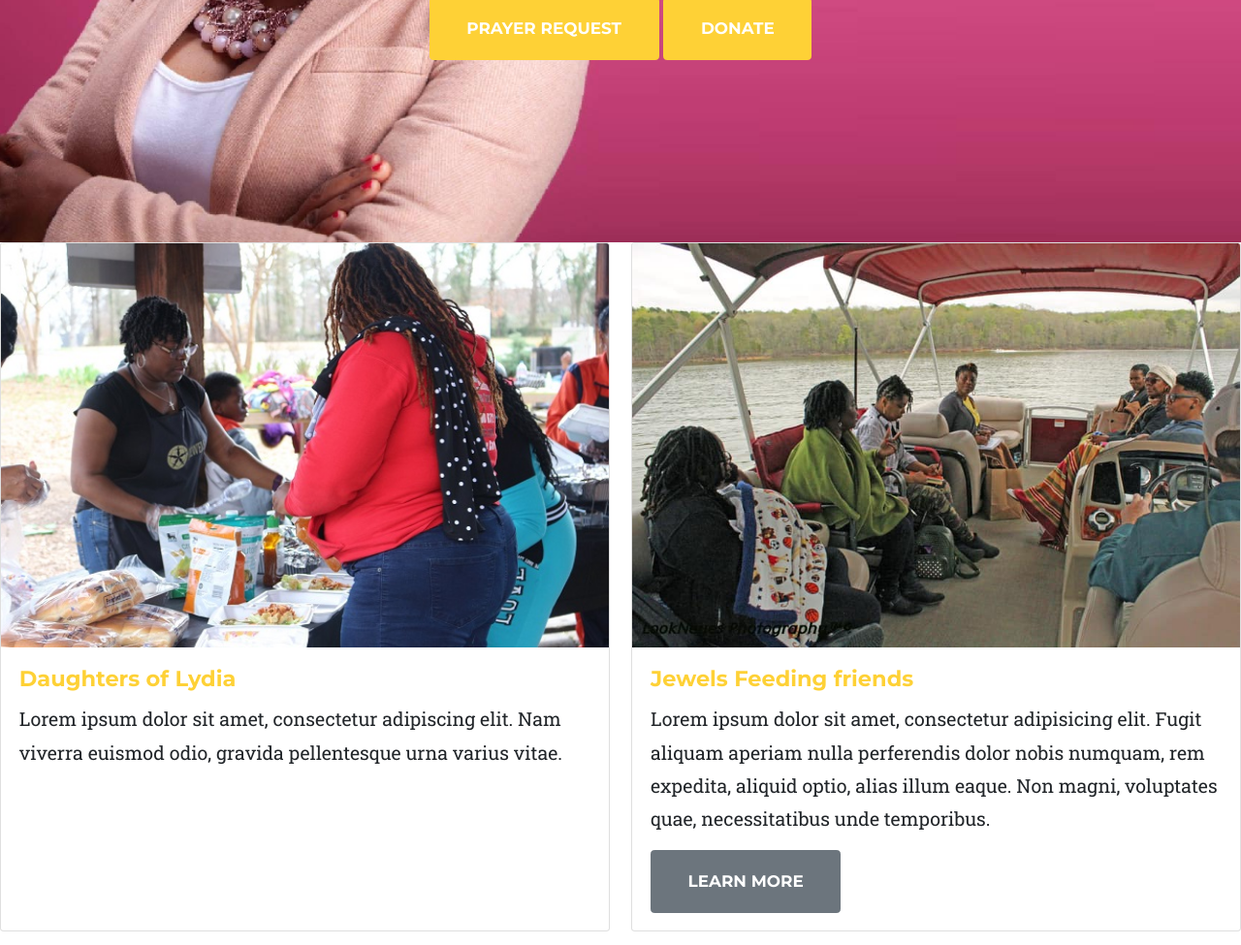
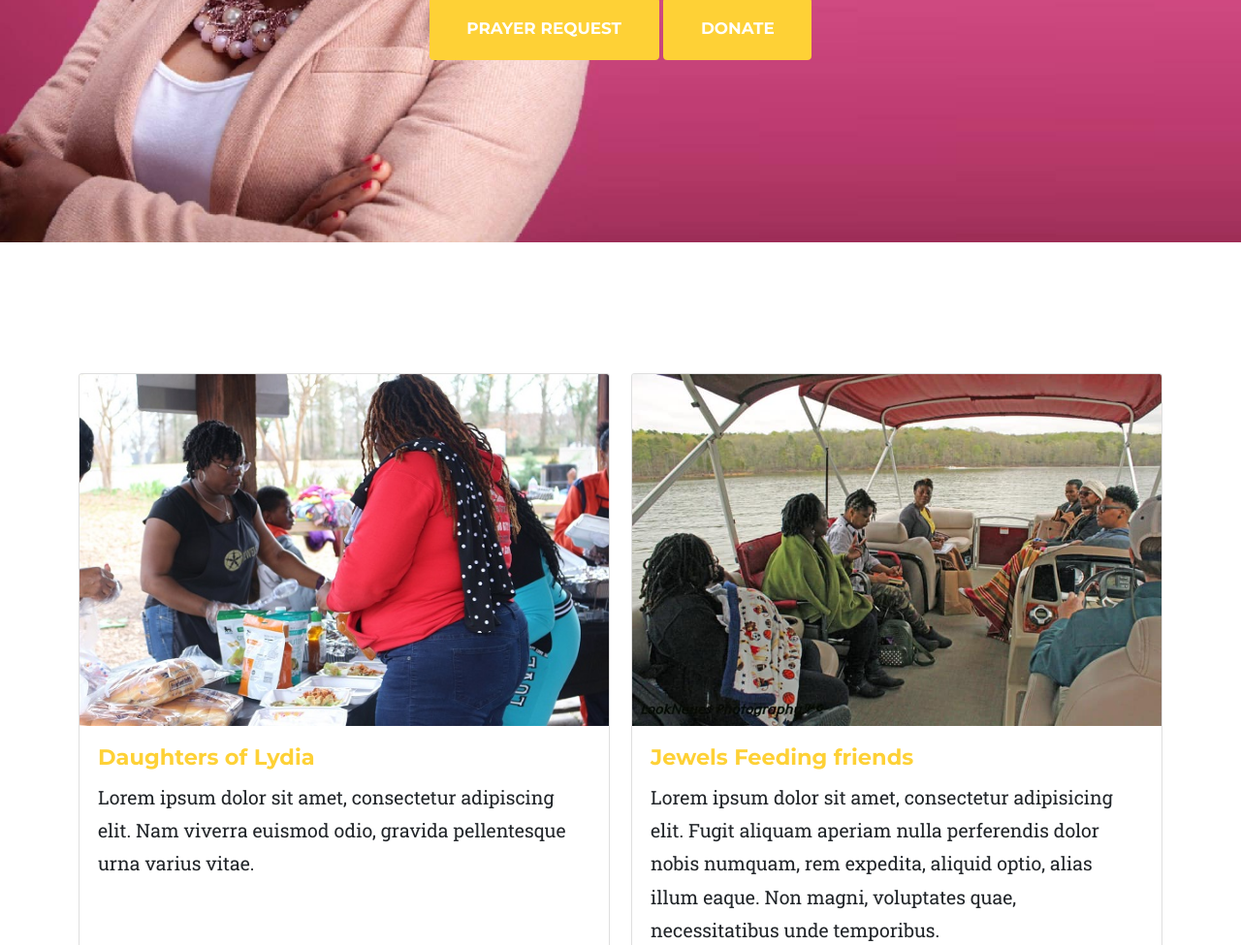
Before and after one commit to lamanaml/jewelsoutreach, a PHP site: page / in a window 1280 px wide. Shown: the part 449-1424 px from the top of the page at 97% size. Run offline with PHP 8.4, Linux system fonts and the light colour scheme; some libraries are stand-ins or nearby versions; some web fonts are replaced.

Commit message:
updated card divs

```diff
--- a/index.php
+++ b/index.php
@@ -69,14 +69,12 @@
 
 
 
-        <!-- <section class="page-section" id="services"> -->
-            <!-- <div class="container">-->
+        <section id="services">
+            <div class="container">
                 <!-- <div class="text-center">
                     <h2 class="section-heading text-uppercase">Ministries</h2>
                     <h3 class="section-subheading text-muted">Our networking and outreach ministries connect people who can help with people who need help. </h3> -->
                 <!-- </div>  -->
-
-
                 <div class="row">
                     <div class="col-lg-6 mb-4">
                         <div class="card h-100">
@@ -101,53 +99,9 @@
                             </div>
                         </div>
                     </div>
-
-
-
-<!-- <div class="row" style="height:600px; margin:0px;">
-    <div class="col" style=" background-color: gray; height:400px; height:600px;" > <h2  class="my-3 ">Daughters of Lydia</h2> -->
-        <!-- <p class="text-muted">Women Entrepreneurs coming together for Networking and Collective Philanthropy. We encourage and equip Women Entrepreneurs to build and impact their families, business  and engage in their community by using their gifts, talents and resources all while sharing the love of God. God has called us to be Kingdom Financiers!<br/><br/> -->
-<!--
-              <a class="btn btn-secondary btn-xl text-uppercase js-scroll-trigger" href="lydia.php">Learn More</a>
-                    </div> -->
-
-
-    <!-- <div class="col" style=" background-color: pink; height:600px;"> <h2 class="my-3">JEWELS Feeding Friends</h2> -->
-        <!-- <p class="text-muted">We provide solutions for the food insecurities in our community. Jewels Feeding Friends has taken on the mission to help meet needs in our community for men, women, children of all ages and walks of life. Through partnerships, we are able to help combat this growing epidemic of hunger. <br/>     <br/> -->
-         <!-- <a class="btn btn-secondary btn-xl text-uppercase js-scroll-trigger" href="feedingfriends.php">Learn More</a>
-                    </div>
-</div> -->
-
-                <!-- <div  >
-                    <div class="row">
-                        <div class="column-33">
-                            <img src="assets/img/partners/2.png" style=" width: 600px; padding-right: 50px;">
-                        </div>
-                        <div class="column-66">
-                            <h4 class="my-3">Daughters of Lydia</h4>
-                            <p class="text-muted">Women Entrepreneurs coming together for Networking and Collective Philanthropy. We encourage and equip Women Entrepreneurs to build and impact their families, business  and engage in their community by using their gifts, talents and resources all while sharing the love of God. God has called us to be Kingdom Financiers!<br/><br/>
-                            <a class="btn btn-dark btn-social mx-2" href="https://www.facebook.com/DaughtersLYDIA">
-                            <i class="fab fa-facebook-f"></i></a> </p>
                 </div>
             </div>
-                </div>
-                <div  >
-                    <div class="row">
-                        <div class="column-66">
-                            <h4 class="my-3">JEWELS Feeding Friends</h4>
-                            <p class="text-muted">We provide solutions for the food insecurities in our community. Jewels Feeding Friends has taken on the mission to help meet needs in our community for men, women, children of all ages and walks of life. Through partnerships, we are able to help combat this growing epidemic of hunger. <br/>     <br/> <a class="btn btn-dark btn-social mx-2" href="https://www.facebook.com/jewelsoutreach"><i class="fab fa-facebook-f"></i></a></p>
-                        </div>
-                        <div class="column-33">
-
-   <img src="assets/img/partners/1.png"   style="width: 600px; padding-left:100px">
-
-                        </div>
-</div>
-
-
-            </div> -->
         </section>
-
         <!-- About -->
         <section class="page-section bg-light2" id="events">
             <div class="container">
```
Lines whose indentation alone changed are shown as unchanged.
